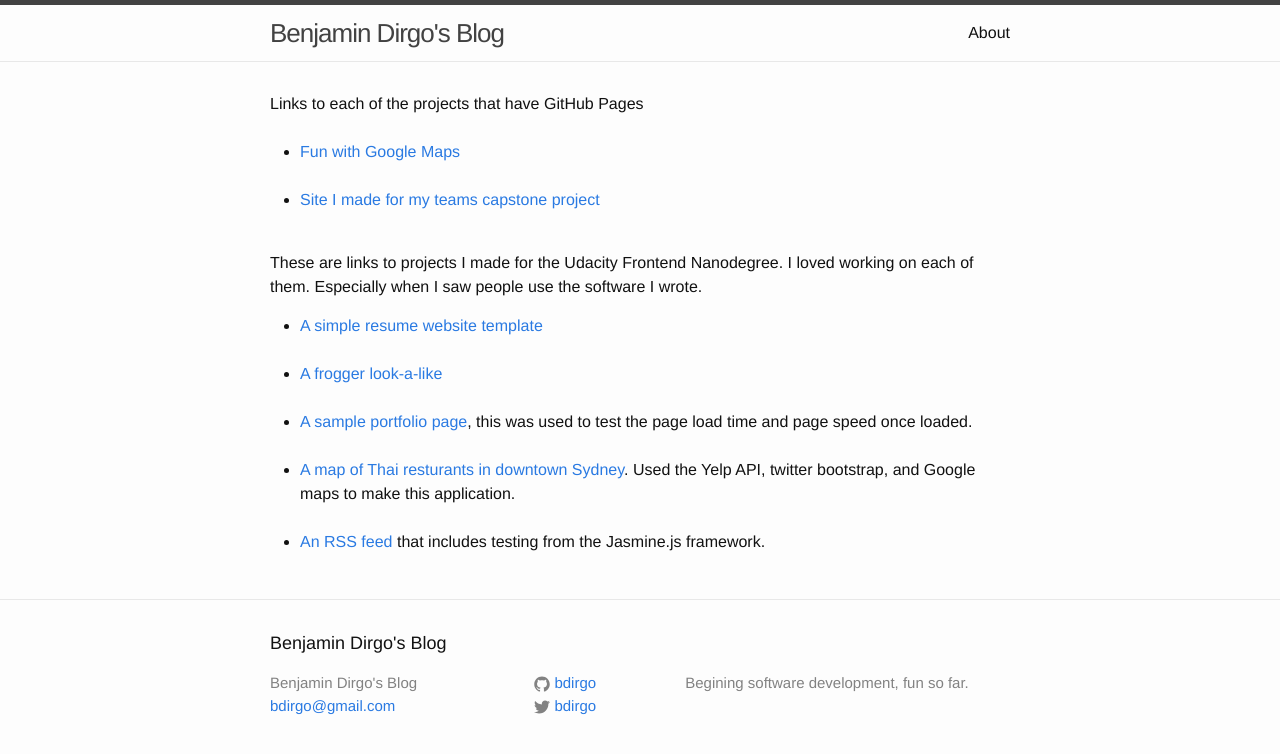
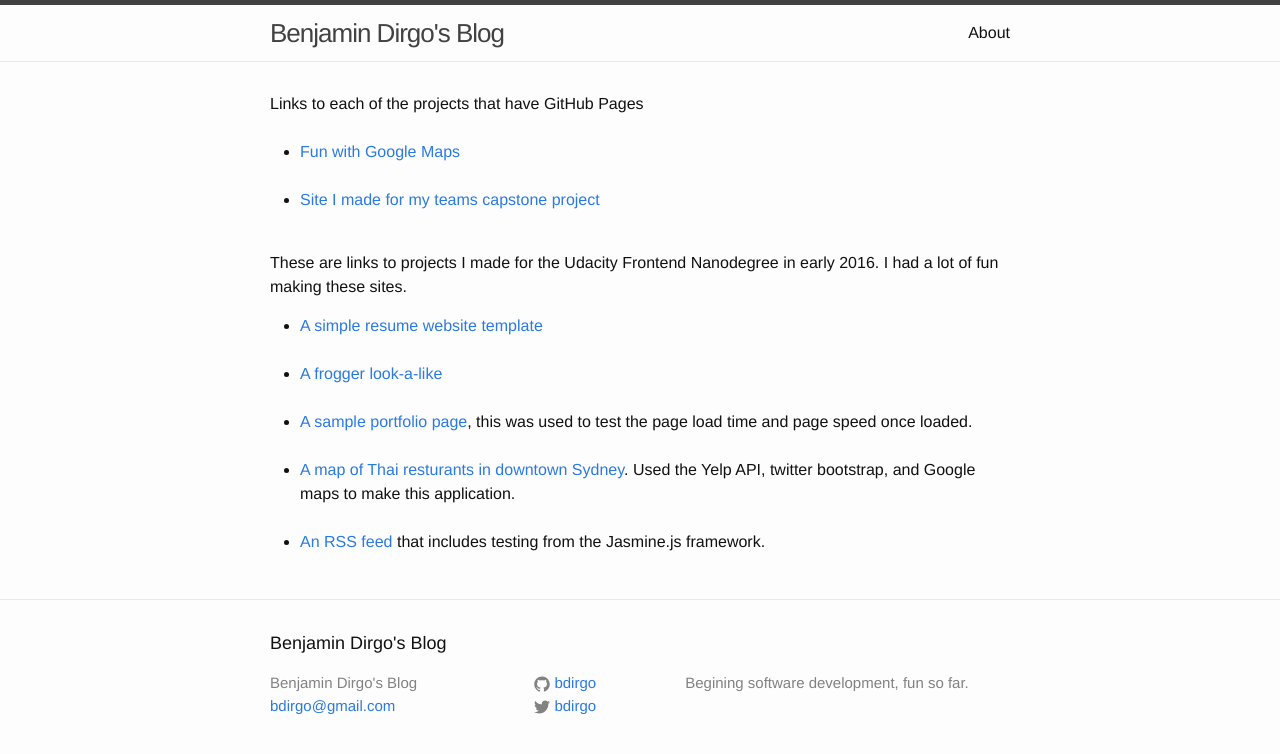
Before and after one commit to bdirgo/bdirgo.github.io, a Jekyll site: the page built from about/index.html, in a window 1280 px wide. Shown: the top 754 px of the page. Built offline with Jekyll 4.4.1, drawn with Linux system fonts in a browser that asks for light colours.

Commit message:
update about

```diff
--- a/about/index.html
+++ b/about/index.html
@@ -7,7 +7,7 @@ Links to each of the projects that have GitHub Pages
 <br>
 <li><a href="//bdirgo.github.io/Capstone">Site I made for my teams capstone project</a></li>
 <br></ul>
-<p>These are links to projects I made for the Udacity Frontend Nanodegree. I loved working on each of them. Especially when I saw people use the software I wrote. </p><ul>
+<p>These are links to projects I made for the Udacity Frontend Nanodegree in early 2016. I had a lot of fun making these sites.</p><ul>
 <li><a href="//bdirgo.github.io/frontend-nanodegree-resume">A simple resume website template</a>
 </li><br>
 <li><a href="//bdirgo.github.io/frontend-nanodegree-arcade-game">A frogger look-a-like</a>
```
